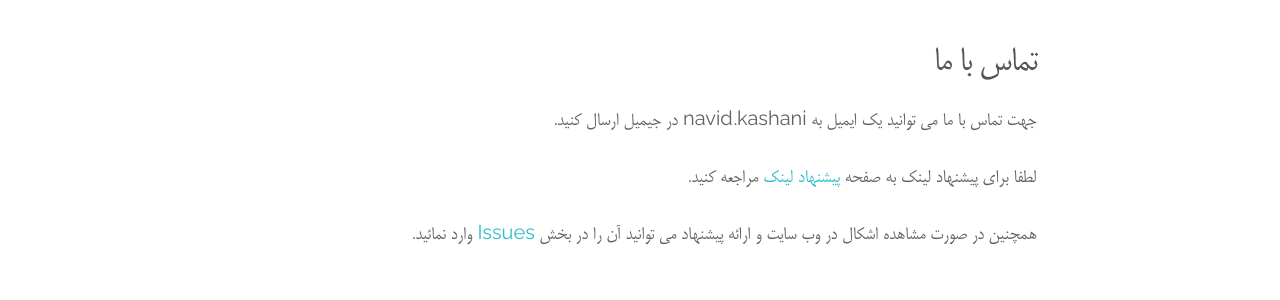
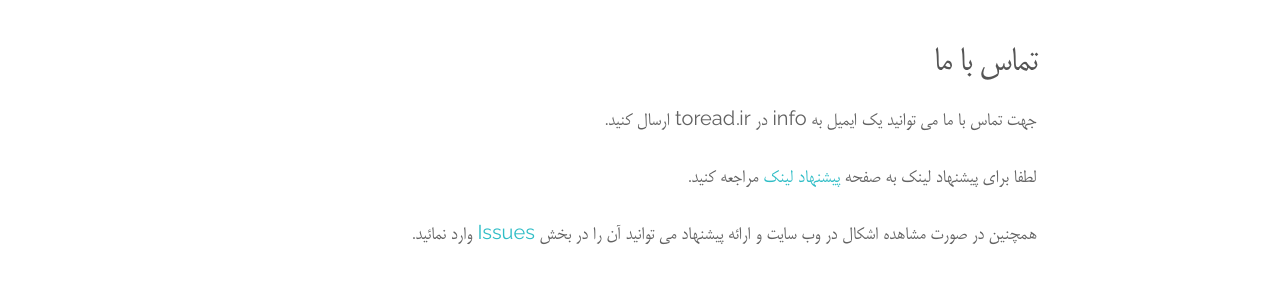
Before and after one commit to reyhoun/ui.toread, a Jekyll site: the page built from contact.md, in a window 1280 px wide. Shown: the part 435-735 px from the top of the page. Built offline with Jekyll 4.4.1, drawn with Linux system fonts in a browser that asks for light colours.

Commit message:
Update: Contact Page

```diff
--- a/contact.md
+++ b/contact.md
@@ -3,7 +3,7 @@ layout: page
 title: "تماس با ما"
 permalink: /contact/
 ---
-جهت تماس با ما می توانید یک ایمیل به navid.kashani در جیمیل ارسال کنید.
+جهت تماس با ما می توانید یک ایمیل به info در toread.ir ارسال کنید.
 
 لطفا برای پیشنهاد لینک به صفحه [پیشنهاد لینک](/contributing/) مراجعه کنید.
 
```
